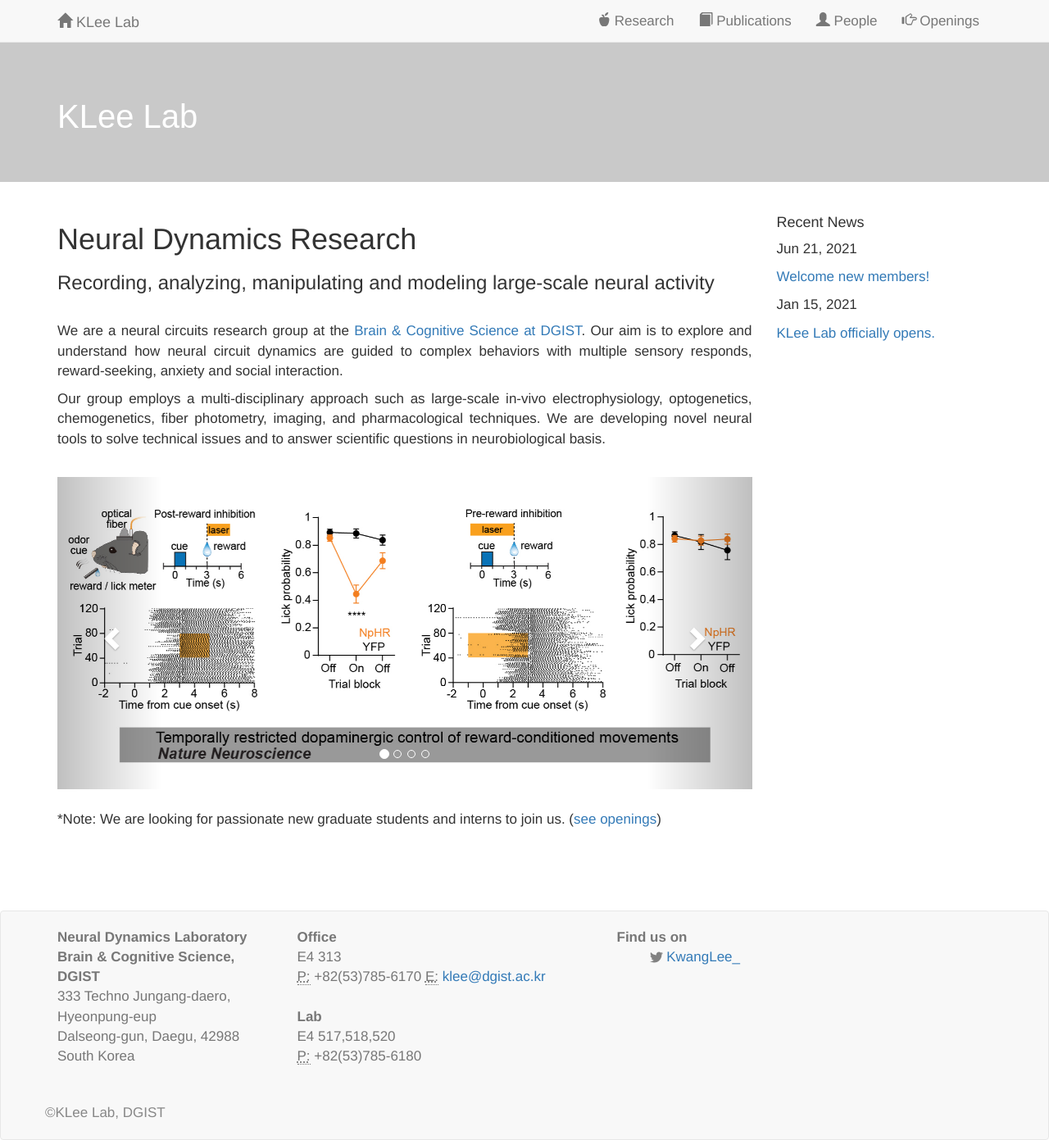
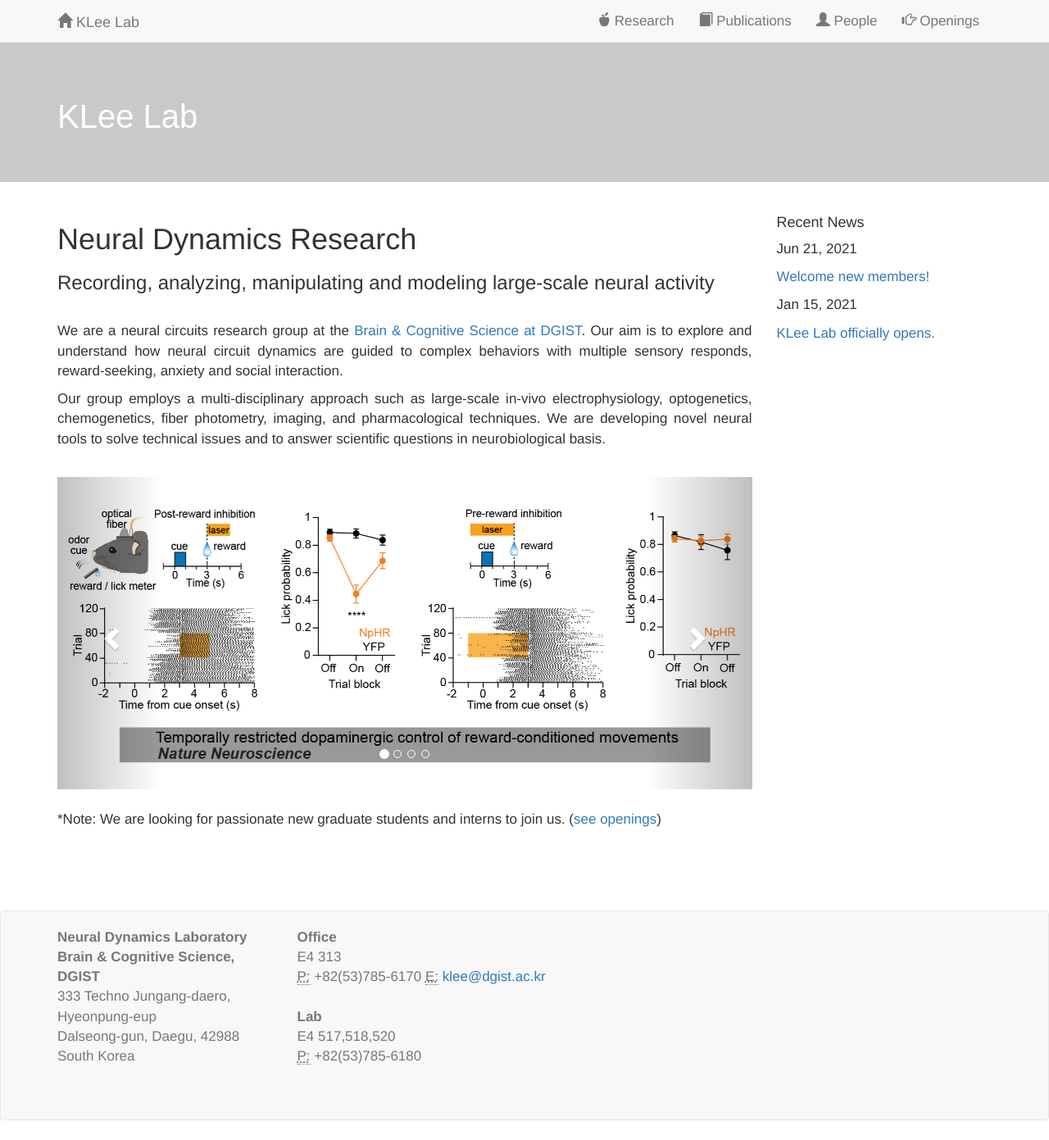
Before and after one commit to kleelab/kleelab.github.io, a Jekyll site: the page built from index.html, in a window 1280 px wide. Shown: the whole page at 82% size. Built offline with Jekyll 4.4.1, drawn with Linux system fonts in a browser that asks for light colours; nearby versions of some CDN libraries; a style sheet for code colours, icons or effects is not loaded; after the commit the page ends 1367 px from its top, so only the background shows below that.

Commit message:
Update footer.html

```diff
--- a/_includes/footer.html
+++ b/_includes/footer.html
@@ -26,28 +26,7 @@
                         <abbr title="Phone">P:</abbr> +82(53)785-6180</a> <br>
                 </col-md-4>
                 </div>
-                <div class="col-md-2">
-                    <strong>Find us on</strong>
-                    <ul class="social-media-list">
-                        {% if site.github_username %}
-                        <li>
-                        {% include icon-github.html username=site.github_username %}
-                        </li>
-                        {% endif %}
 
-                        {% if site.twitter_username %}
-                        <li>
-                        {% include icon-twitter.html username=site.twitter_username %}
-                        </li>
-                        {% endif %}
-                    </ul>
-                </col-md-2>
-            </div>
-        </div>
-
-        <div class="copyright row">
-                &copy;KLee Lab, DGIST
-        </div>
     </div>
 </footer>
 
```
